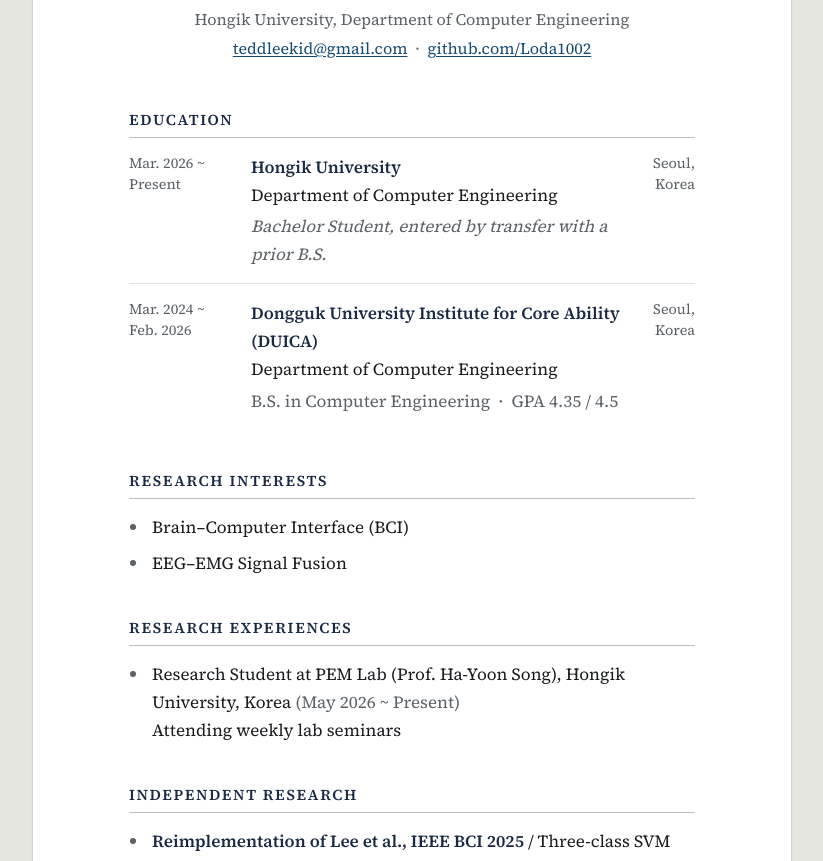
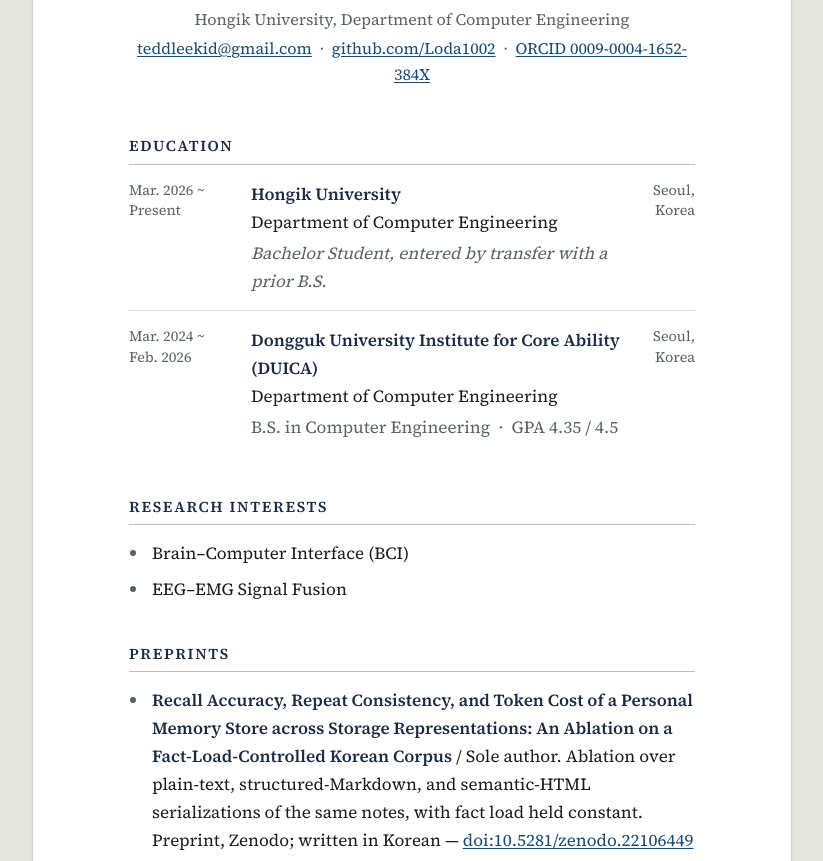
Before and after one commit to Loda1002/Loda1002.github.io, a plain HTML site: page index.html in a window 1280 px wide. Shown: the part 171-1032 px from the top of the page, without its empty margins (228-1051 px from the left). Drawn offline with Linux system fonts and the light colour scheme.

Commit message:
Update contact info and add preprints section
Added ORCID link and a new preprint section with details.

```diff
--- a/index.html
+++ b/index.html
@@ -102,7 +102,7 @@
   <header class="masthead">
     <h1>Jaeheon Lee</h1>
     <p>Hongik University, Department of Computer Engineering</p>
-    <p><a href="mailto:teddleekid@gmail.com">teddleekid@gmail.com</a> &nbsp;·&nbsp; <a href="https://github.com/Loda1002">github.com/Loda1002</a></p>
+    <p><a href="mailto:teddleekid@gmail.com">teddleekid@gmail.com</a> &nbsp;·&nbsp; <a href="https://github.com/Loda1002">github.com/Loda1002</a> &nbsp;·&nbsp; <a href="https://orcid.org/0009-0004-1652-384X">ORCID 0009-0004-1652-384X</a></p>
   </header>
 
   <h2>Education</h2>
@@ -129,6 +129,11 @@
   <ul class="list">
     <li>Brain&ndash;Computer Interface (BCI)</li>
     <li>EEG&ndash;EMG Signal Fusion</li>
+  </ul>
+
+  <h2>Preprints</h2>
+  <ul class="list">
+    <li><span class="lead">Recall Accuracy, Repeat Consistency, and Token Cost of a Personal Memory Store across Storage Representations: An Ablation on a Fact-Load-Controlled Korean Corpus</span> / Sole author. Ablation over plain-text, structured-Markdown, and semantic-HTML serializations of the same notes, with fact load held constant. Preprint, Zenodo; written in Korean &mdash; <a href="https://doi.org/10.5281/zenodo.22106449">doi:10.5281/zenodo.22106449</a> <span class="d">(Aug. 2026)</span></li>
   </ul>
 
   <h2>Research Experiences</h2>
```
